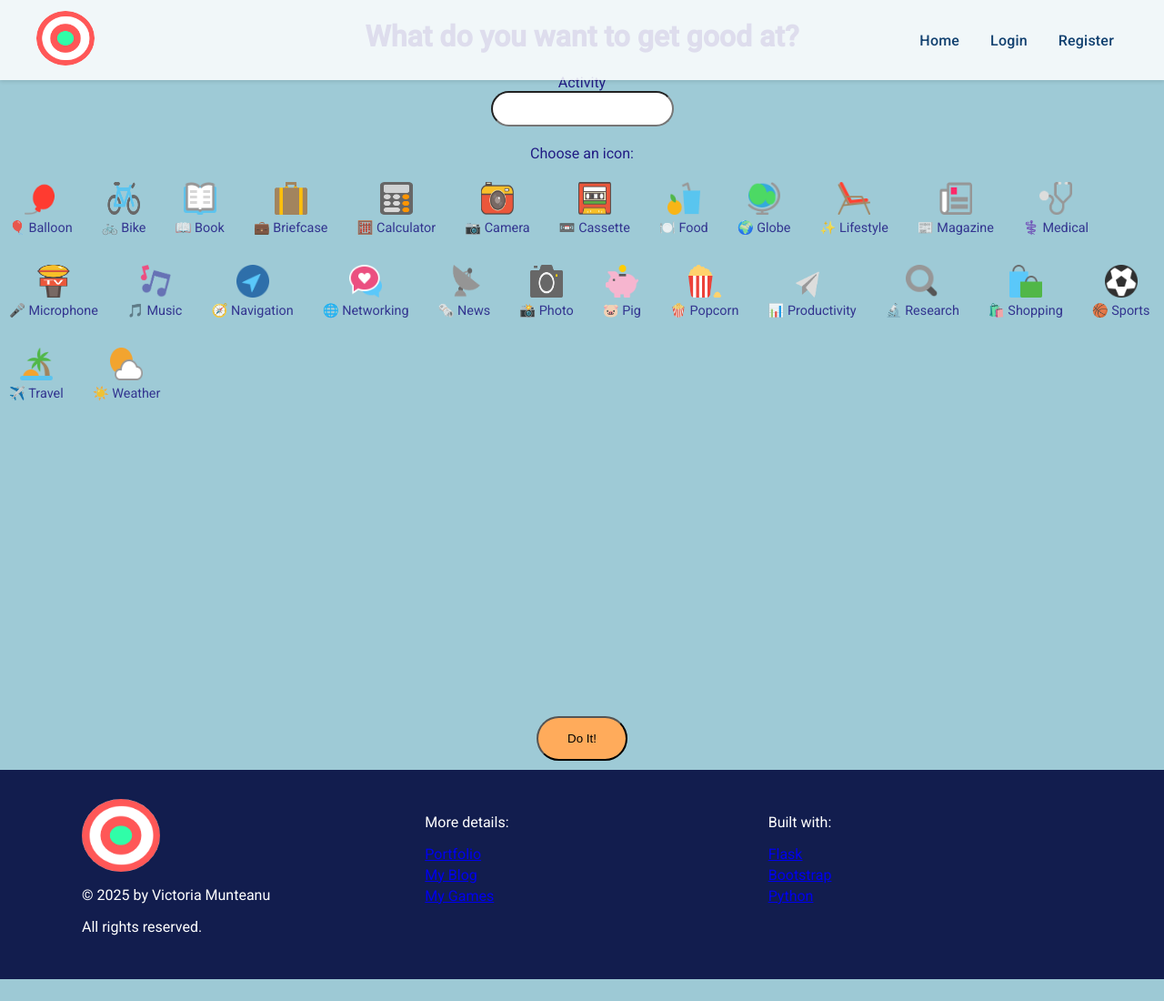
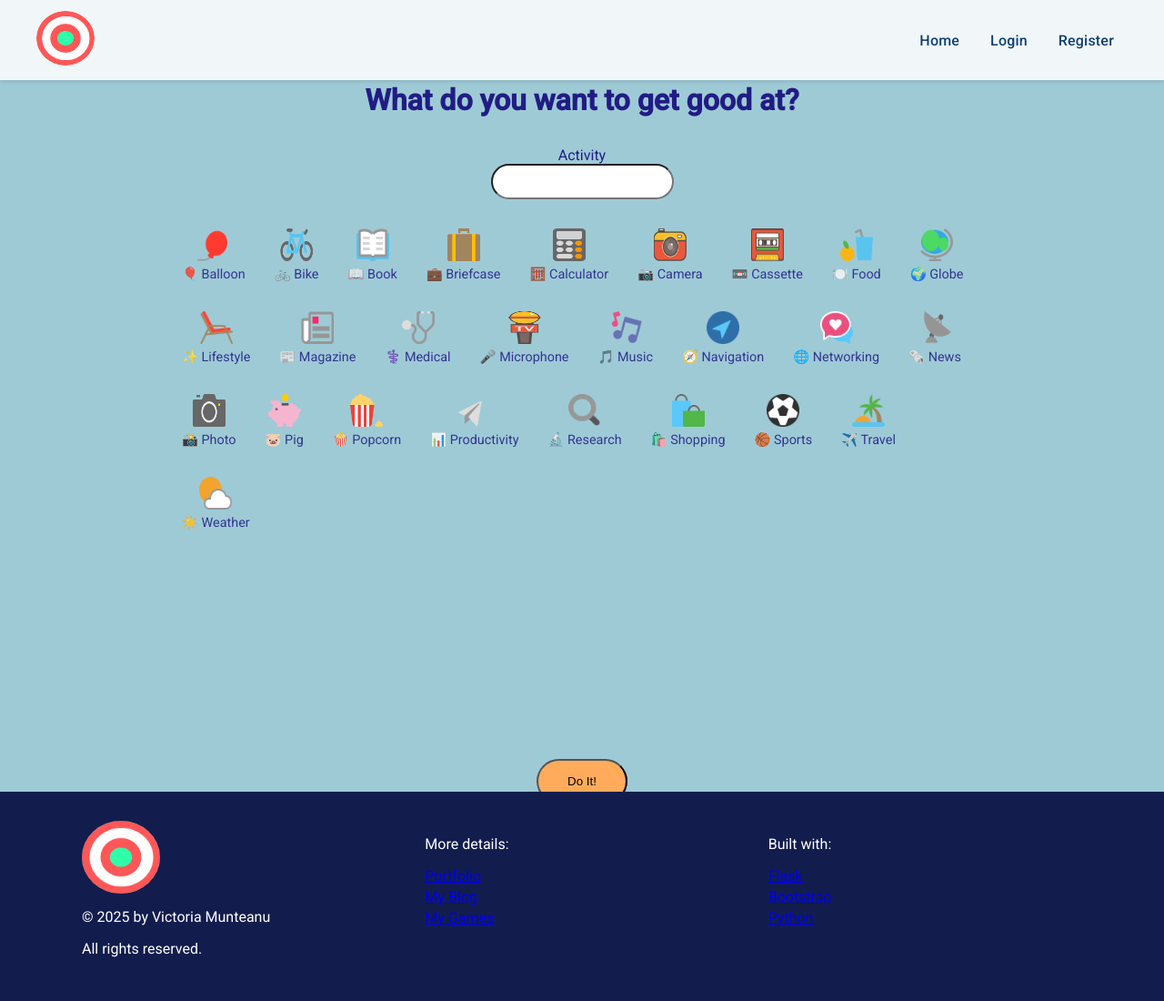
Before and after one commit to vicmoon/Python_JustDidIt, a Flask app: page /add-activity in a window 1280 px wide. Shown: the whole page at 91% size. Before the commit the page ends 1076 px from the top, so only its background shows below. Run offline with Flask 3, Linux system fonts and the light colour scheme; some libraries are stand-ins or nearby versions.

Commit message:
update templates

```diff
--- a/forms.py
+++ b/forms.py
@@ -1,5 +1,5 @@
 from flask_wtf import FlaskForm
-from wtforms import StringField, SubmitField, PasswordField, SelectField
+from wtforms import StringField, SubmitField, PasswordField, SelectField, RadioField
 from wtforms.validators import DataRequired, URL, Length
 from flask_ckeditor import CKEditorField
 
@@ -35,12 +35,7 @@ ICON_CHOICES = [
 
 class ActivityForm(FlaskForm):
     name = StringField("Activity", validators=[DataRequired()])
-    #color = StringField("Color", validators=[DataRequired()])
-    icon = SelectField("Icon", choices=ICON_CHOICES, validators=[DataRequired()])
-
-    # progress_choices = [("new", "New"), ("in_progress", "In Progress"), ("completed", "Completed")]
-    # progress = SelectField("State", choices=progress_choices, validators=[DataRequired()])
-
+    icon = RadioField("Icon", choices=ICON_CHOICES, validators=[DataRequired()])
     submit = SubmitField("Do It!")
 
 class RegisterForm(FlaskForm):
--- a/main.py
+++ b/main.py
@@ -44,16 +44,10 @@ login_manager.init_app(app)
 Bootstrap(app)
 
 class Activity(db.Model):
-    __tablename__ = "activity"
-
-    id: Mapped[int] = mapped_column(Integer, primary_key=True)
-    name: Mapped[str] = mapped_column(String(250), nullable=False, unique=True)
-    icon: Mapped[str] = mapped_column(String(100), nullable=True, default='camera.png')  # NEW
-    #color: Mapped[str] = mapped_column(String(10), nullable=False)
-    # progress: Mapped[str] = mapped_column(String(250), nullable=False)
-
-    #foreign key linking the activity to the user who created it
-    user_id: Mapped[int] = mapped_column(Integer, ForeignKey('users.id'), nullable=False)
+    id = db.Column(db.Integer, primary_key=True)
+    name = db.Column(db.String(250), nullable=False, unique=True)
+    icon = db.Column(db.String(120), nullable=False)   # new
+    user_id = db.Column(db.Integer, db.ForeignKey('users.id'), nullable=False)
 
 
 class User(db.Model, UserMixin):
@@ -189,7 +183,6 @@ def add_activity():
         new_activity = Activity(
             name = form.name.data,
             icon= form.icon.data,
-            # progress = form.progress.data,
             user_id=current_user.id
         )
 
--- a/static/style.css
+++ b/static/style.css
@@ -113,6 +113,13 @@ section {
   position: relative;
 }
 
+#page {
+  padding-top: var(--nav-h);
+  min-height: 100vh;
+  display: flex;
+  flex-direction: column;
+}
+
 /* Logo styling - round the image as a circular logo */
 .logo img {
   margin: 0;
@@ -182,20 +189,9 @@ section {
   cursor: pointer;
 }
 
-.add-activity input,
-select {
-  text-align: center;
-  padding: 10px;
-  border-radius: 15px;
-  margin-bottom: 10px;
-}
-
-.activity-color-picker,
-input[type='color'].color_picker {
-  -webkit-appearance: none; /* Removes default WebKit styling */
-  border: none;
-  width: 3rem;
-  height: 3rem;
+.new-activity-intro {
+  margin-top: 150px;
+  font-size: 32px;
 }
 
 /* REGISTER */
@@ -396,9 +392,19 @@ input {
 }
 
 /* Icon picker styles */
+.new-activity-container {
+  margin-top: 5%;
+  max-width: 900px;
+  display: flex;
+  margin: 0 auto;
+  flex-direction: column;
+  align-items: center;
+}
 .icon-picker {
   display: flex;
+  flex-direction: row;
   flex-wrap: wrap;
+  align-items: center;
   gap: 12px;
   margin: 12px 0;
 }
--- a/templates/add_activity.html
+++ b/templates/add_activity.html
@@ -2,7 +2,7 @@
 Just Did It{% endblock %} {% block content %}
     <h1>What do you want to get good at?</h1>
 
-    <div class="inner-container">
+    <div class="new-activity-container">
       <form method="POST" action="{{ url_for('add_activity') }}">
         {{ form.hidden_tag() }}
 
@@ -14,7 +14,7 @@ Just Did It{% endblock %} {% block content %}
 
         <!-- Icon picker -->
         <div class="form_field">
-          <label>Choose an icon:</label>
+          <!-- {{ form.icon.label }}<br /> -->
           <div class="icon-picker">
             {% for value, label in form.icon.choices %}
             <label class="icon-option">
--- a/templates/base.html
+++ b/templates/base.html
@@ -28,7 +28,7 @@
   <body>
     {% include "_nav.html" %}
 
-    <main id="main">{% block content %}{% endblock %}</main>
+    <main id="page">{% block content %}{% endblock %}</main>
 
     {% include "_footer.html" %} {% block scripts %}{% endblock %}
   </body>
```
Also changed, not shown: instance/activities.db.
